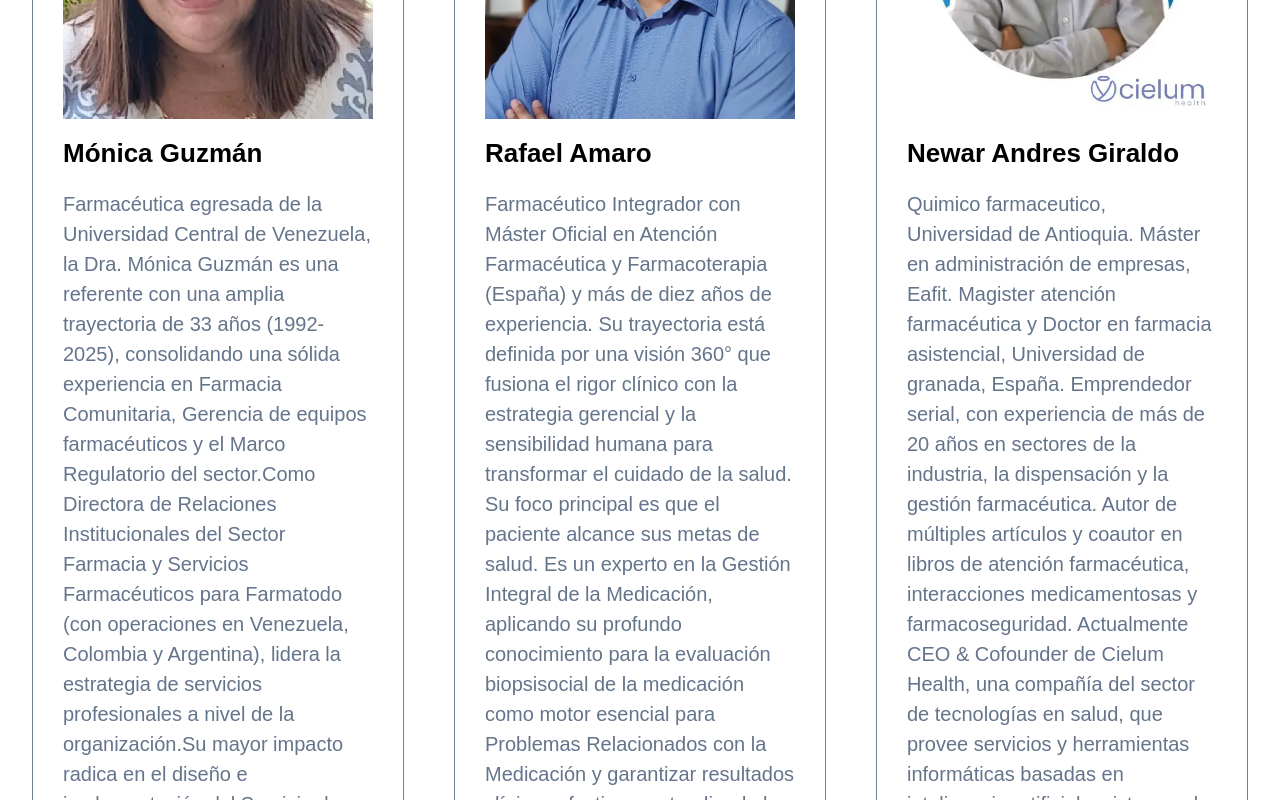
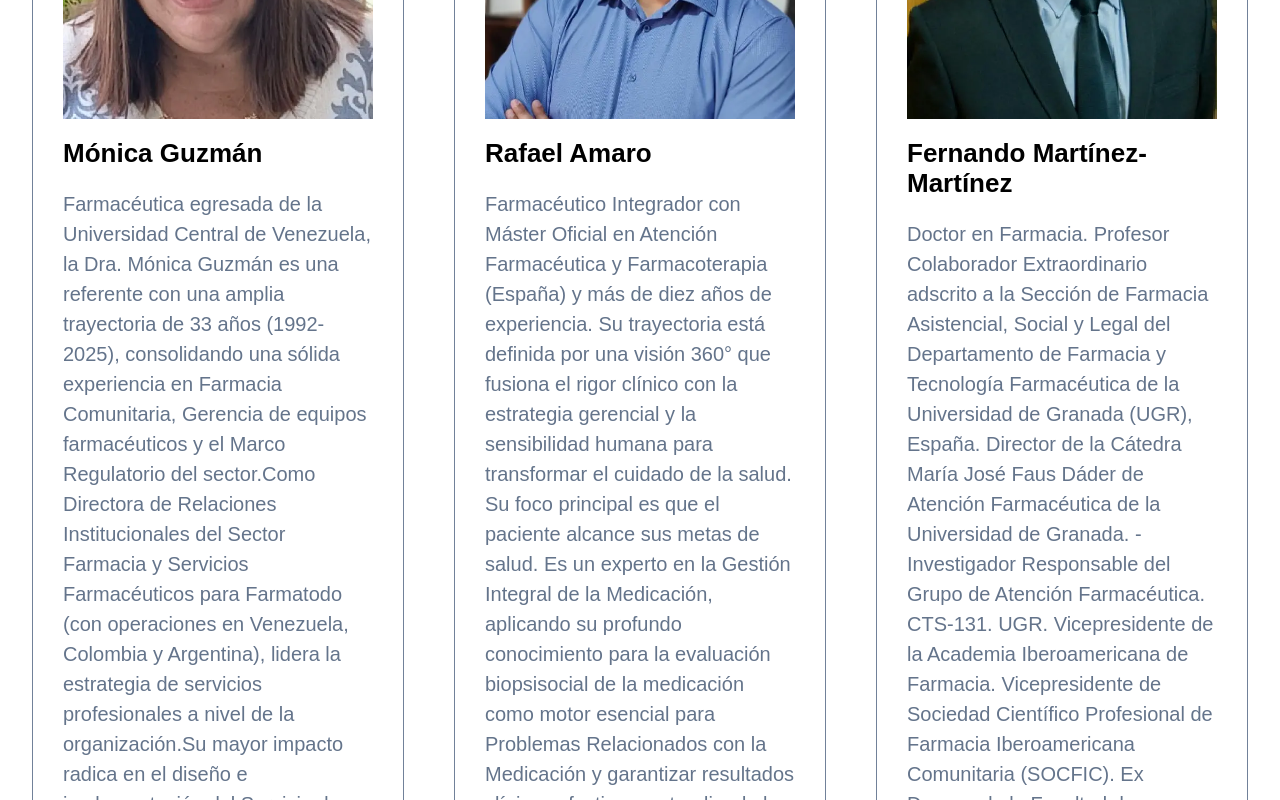
Before and after one commit to congresosaquifar2025-sys/congresoColombianoAtencionFarmaceutica, a React (Vite) app: page /ponentes in a window 1280 px wide. Shown: the part 7380-8180 px from the top of the page. Built offline with nearby package versions, Linux system fonts and the light colour scheme.

Commit message:
Nuevo ponente

```diff
--- a/src/data/ponentes.ts
+++ b/src/data/ponentes.ts
@@ -44,6 +44,8 @@ import lucrecia from "./../assets/ponentes/lucrecia.jpg";
 import lucreciaWebp from "./../assets/ponentes/lucrecia@2x-100.webp";
 import julio from "./../assets/ponentes/julio.jpg";
 import julioWebp from "./../assets/ponentes/julio@2x-100.webp";
+import orlando from "./../assets/ponentes/orlando.jpg";
+import orlandoWebp from "./../assets/ponentes/orlando@2x-100.webp";
 
 export const datosPonentes: datosPonente[] = [
   {
@@ -214,6 +216,22 @@ export const datosPonentes: datosPonente[] = [
     skills: ["Gestión Integral de la Medicación", "Divulgador Científico"],
   },
   {
+    id: 18,
+    nombre: "Fernando Martínez-Martínez",
+    foto: fernando,
+    foto1: fernandoWebp,
+    descripcion: `Doctor en Farmacia. Profesor Colaborador Extraordinario adscrito a la Sección de Farmacia Asistencial, Social y Legal del Departamento de Farmacia y Tecnología Farmacéutica de la Universidad de Granada (UGR), España.
+    Director de la Cátedra María José Faus Dáder de Atención Farmacéutica de la Universidad de Granada. - Investigador Responsable del Grupo de Atención Farmacéutica. CTS-131. UGR. Vicepresidente de la Academia Iberoamericana de Farmacia. Vicepresidente de Sociedad Científico Profesional de Farmacia Iberoamericana Comunitaria (SOCFIC). Ex Decano de la Facultad de Farmacia de Granada.
+
+    Ha publicado más de 280 artículos y es coautor de 36 libros o capítulos de libros. Dirigido 64 Tesis Doctorales y ha participado en 70 Proyectos o Contratos de Investigación. Ha dirigido 92 Trabajos de Fin de Máster y 26 Trabajos de Fin de Grado. Ha participado en 15 Proyectos de Innovación Docente.
+    `,
+    skills: [
+      "Atención Farmacéutica",
+      "Farmacia Asistencial",
+      "Cátedra María José Faus Dáder",
+    ],
+  },
+  {
     id: 15,
     nombre: "Newar Andres Giraldo",
     foto: ponente15,
@@ -234,7 +252,7 @@ export const datosPonentes: datosPonente[] = [
     skills: ["Gestión de Centros y Servicios de Salud", "Servicio de Farmacia"],
   },
   {
-    id: 15,
+    id: 17,
     nombre: "Lucrecia Bourgon Baquedano",
     foto: lucrecia,
     foto1: lucreciaWebp,
@@ -246,23 +264,7 @@ export const datosPonentes: datosPonente[] = [
     ],
   },
   {
-    id: 15,
-    nombre: "Fernando Martínez-Martínez",
-    foto: fernando,
-    foto1: fernandoWebp,
-    descripcion: `Doctor en Farmacia. Profesor Colaborador Extraordinario adscrito a la Sección de Farmacia Asistencial, Social y Legal del Departamento de Farmacia y Tecnología Farmacéutica de la Universidad de Granada (UGR), España.
-    Director de la Cátedra María José Faus Dáder de Atención Farmacéutica de la Universidad de Granada. - Investigador Responsable del Grupo de Atención Farmacéutica. CTS-131. UGR. Vicepresidente de la Academia Iberoamericana de Farmacia. Vicepresidente de Sociedad Científico Profesional de Farmacia Iberoamericana Comunitaria (SOCFIC). Ex Decano de la Facultad de Farmacia de Granada.
-
-    Ha publicado más de 280 artículos y es coautor de 36 libros o capítulos de libros. Dirigido 64 Tesis Doctorales y ha participado en 70 Proyectos o Contratos de Investigación. Ha dirigido 92 Trabajos de Fin de Máster y 26 Trabajos de Fin de Grado. Ha participado en 15 Proyectos de Innovación Docente.
-    `,
-    skills: [
-      "Atención Farmacéutica",
-      "Farmacia Asistencial",
-      "Cátedra María José Faus Dáder",
-    ],
-  },
-  {
-    id: 15,
+    id: 19,
     nombre: "Gabriel Mesa Nicholls",
     foto: gabriel,
     foto1: gabrielWebp,
@@ -277,7 +279,7 @@ export const datosPonentes: datosPonente[] = [
     ],
   },
   {
-    id: 15,
+    id: 20,
     nombre: "Julio Cesar García Casallas",
     foto: julio,
     foto1: julioWebp,
@@ -292,7 +294,7 @@ export const datosPonentes: datosPonente[] = [
     ],
   },
   {
-    id: 15,
+    id: 21,
     nombre: "Rubino Acero Soto",
     foto: rubino,
     foto1: rubinoWebp,
@@ -304,7 +306,7 @@ export const datosPonentes: datosPonente[] = [
     ],
   },
   {
-    id: 15,
+    id: 22,
     nombre: "Andrés Felipe Zuluaga Salazar",
     foto: andres,
     foto1: andresWebp,
@@ -317,4 +319,23 @@ export const datosPonentes: datosPonente[] = [
       "Desarrollo de modelos animales",
     ],
   },
+  {
+    id: 23,
+    nombre: "Orlando Carreño Moreno",
+    foto: orlando,
+    foto1:  orlandoWebp,
+    descripcion: `Orlando Carreño Moreno.  Médico Cirujano, Neurólogo infantil, Experto en Epilepsia con áreas de interés en Espasticidad, TICS, TDAH y Neurodesarrollo. Director Científico en Grupo Antioqueño de Neurología Pediátrica y CENPI. Profesor Universitario en Medicina, Pediatría, Psicología, Neuropediatría, Neuropsicología.
+    Investigador en tratamientos antiepilépticos, fármacos, neuromodulación, VNS, DBS, Toxina Botulínica, Baclofeno, Cannabis Medicinal. Asesor en políticas públicas en salud a entidades gubernamentales y privada.
+    Dedicado los últimos 15 años a Epilepsia y Movimientos Anormales en Niños y Adolescentes. Amplia experiencia clínica y participación interdisciplinaria en el manejo de pacientes de alta complejidad en estas áreas. Entrenamiento y experiencia en el manejo de tecnologías novedosas como estimulación del Nervio Vago, Estimulación cerebral profunda, Baclofeno Intratecal y Toxina Botulínica. Participación como coinvestigador e investigador principal para fármacos fase III y fase IV en Epilepsia, Esclerosis Tuberosa, Espasticidad, Tics y Distonías.
+    Investigador y Experticia en manejo de Cannabis Medicinal en Epilepsia y Espasticidad
+    Experiencia en implementación, organización y coordinación de clínicas de Epilepsia, Movimientos Anormales y Neurodesarrollo.
+    `,
+    skills: [
+      "Epilepsia",
+      "Neuromodulación",
+      "Toxina Botulínica",
+      "Cannabis Medicinal",
+      "Movimientos Anormales",
+    ],
+  },
 ];
```
Also changed, not shown: src/assets/ponentes/orlando.jpg (added), src/assets/ponentes/orlando@2x-100.webp (added).
